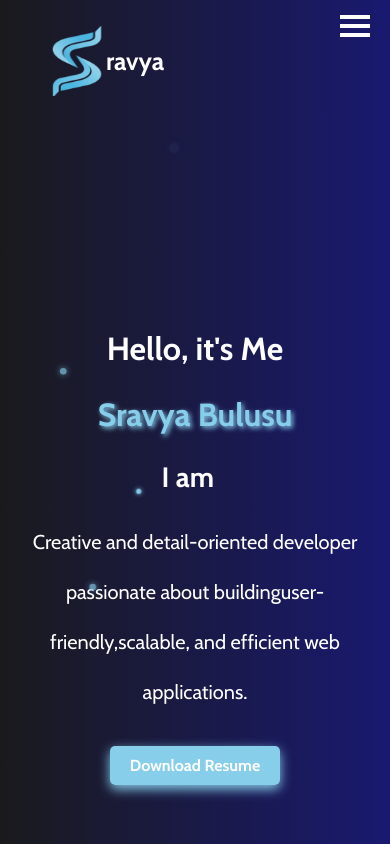
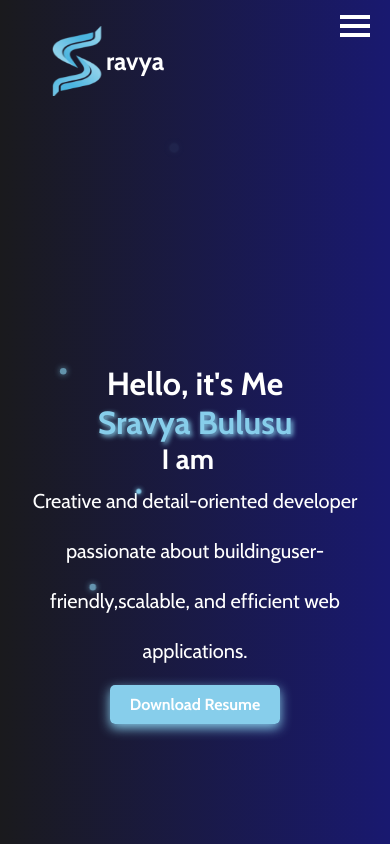
Before and after one commit to SravyaBulusu/Portfolio, a React (Vite) app: page / in a window 390 px wide. Shown: the top 844 px of the page. Built offline with nearby package versions, Linux system fonts and the light colour scheme; a web font is replaced by a local one.

Commit message:
modified

```diff
--- a/src/PageOne.css
+++ b/src/PageOne.css
@@ -217,4 +217,14 @@
   .para{
     font-size: 20px;
   }
+  .div11 {
+    margin: 0; /* Remove all margins */
+    padding: 0; /* Ensure no extra spacing */
 }
+.hello, .typing-effect, .name, .para {
+  margin: 0;
+  padding: 0;
+}
+
+
+}
```
